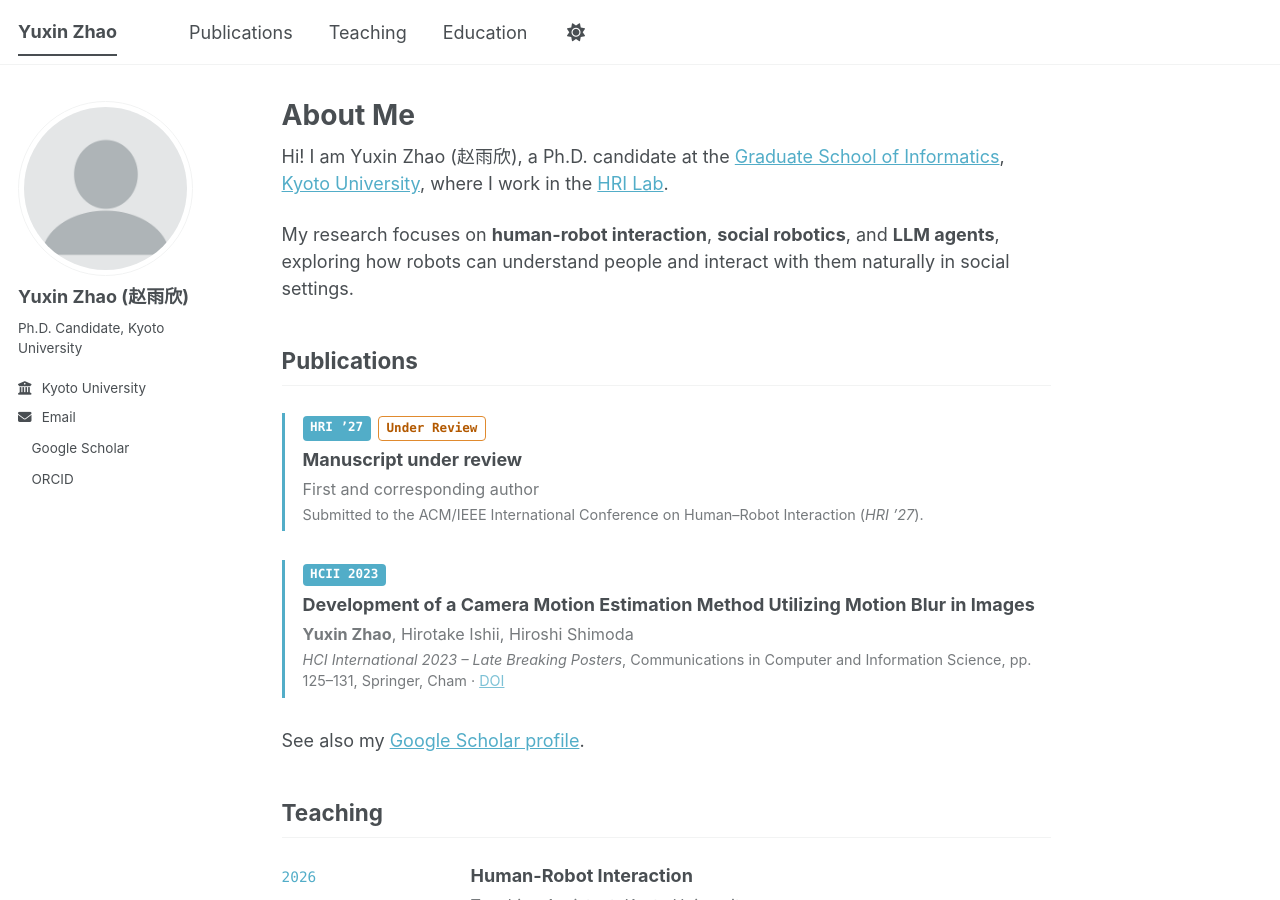
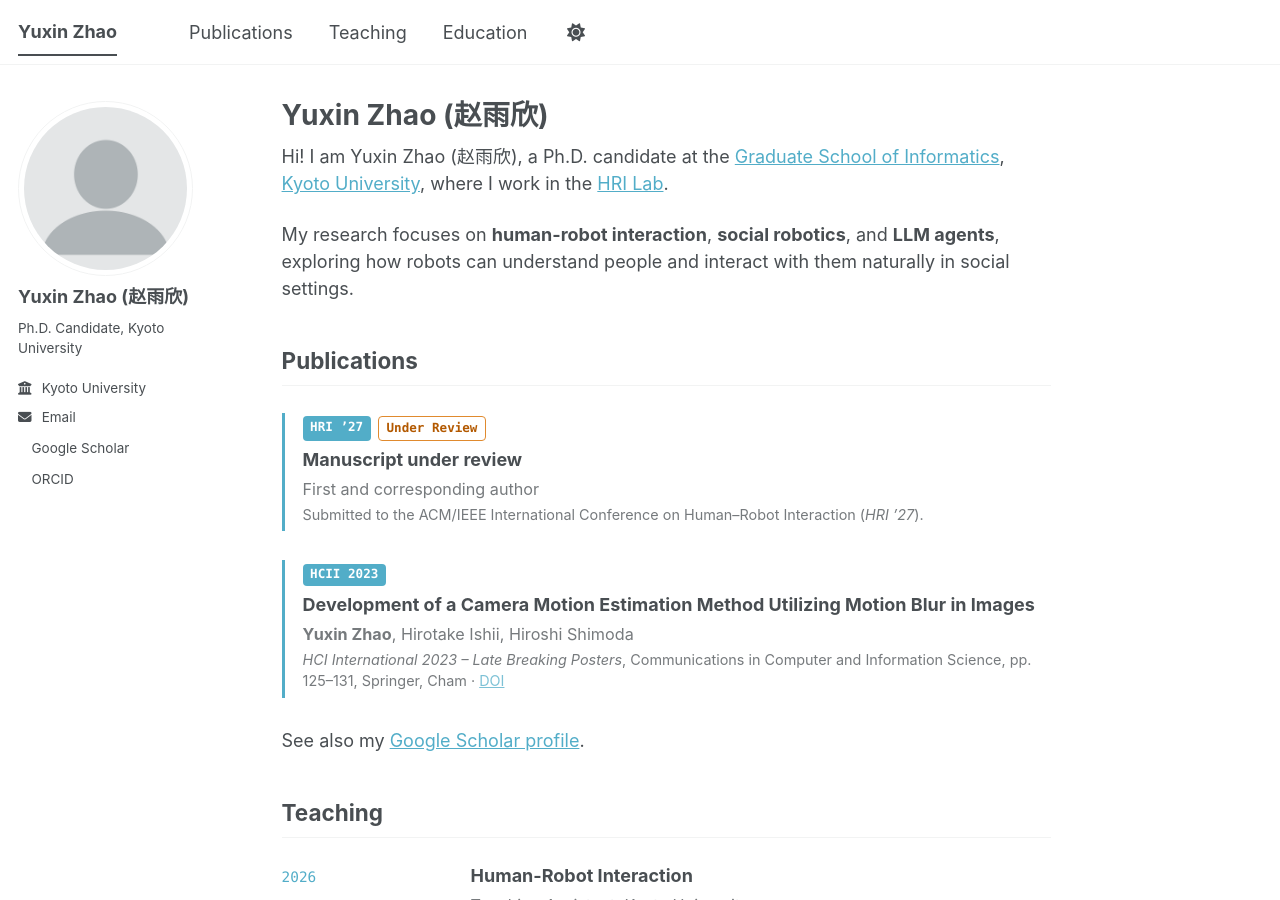
Before and after one commit to ZhaoYuxin9/ZhaoYuxin9.github.io, a Jekyll site: the page built from _pages/about.md, in a window 1280 px wide and 900 px high. Built offline with Jekyll 4.4.1, drawn with Linux system fonts in a browser that asks for light colours; a style sheet for code colours, icons or effects is not loaded; part of the change alters nothing that is shown.

Commit message:
Show name instead of About Me on home page
Co-Authored-By: Claude Opus 5.5 <noreply@anthropic.com>

```diff
--- a/_includes/seo.html
+++ b/_includes/seo.html
@@ -6,7 +6,9 @@
 {% endif %}
 {% assign seo_url = seo_url | default: site.github.url %}
 
-{% if page.title %}
+{% if page.url == "/" %}
+  {% assign seo_title = site.title %}
+{% elsif page.title %}
   {% assign seo_title = page.title | append: " " | append: site.title_separator | append: " " | append: site.title %}
 {% endif %}
 
--- a/_pages/about.md
+++ b/_pages/about.md
@@ -1,6 +1,6 @@
 ---
 permalink: /
-title: "About Me"
+title: "Yuxin Zhao (赵雨欣)"
 author_profile: true
 redirect_from:
   - /about/
```
